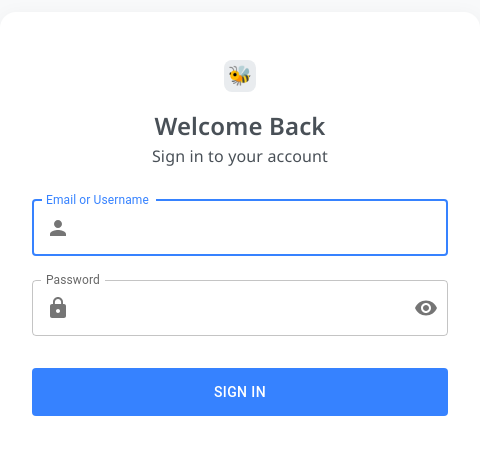
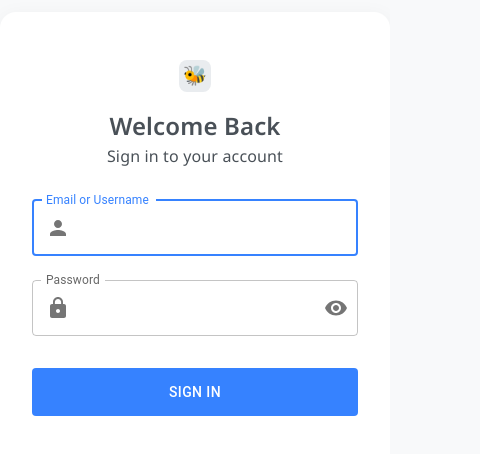
Before and after one commit to weihsuanlee/beebank, a Next.js app: page /login in a window 390 px wide. Shown: the part 176-630 px from the top of the page, 480 px wide, since content can reach past the window. Built offline with nearby package versions, Linux system fonts and the light colour scheme; no server answers.

Commit message:
fix(login): fix horizontal overflow issue on small screens

```diff
--- a/src/features/login/LoginForm.module.scss
+++ b/src/features/login/LoginForm.module.scss
@@ -1,5 +1,4 @@
 .paper {
-  width: 480px;
   max-width: 100%;
   padding: 3rem 2rem;
 }
```
